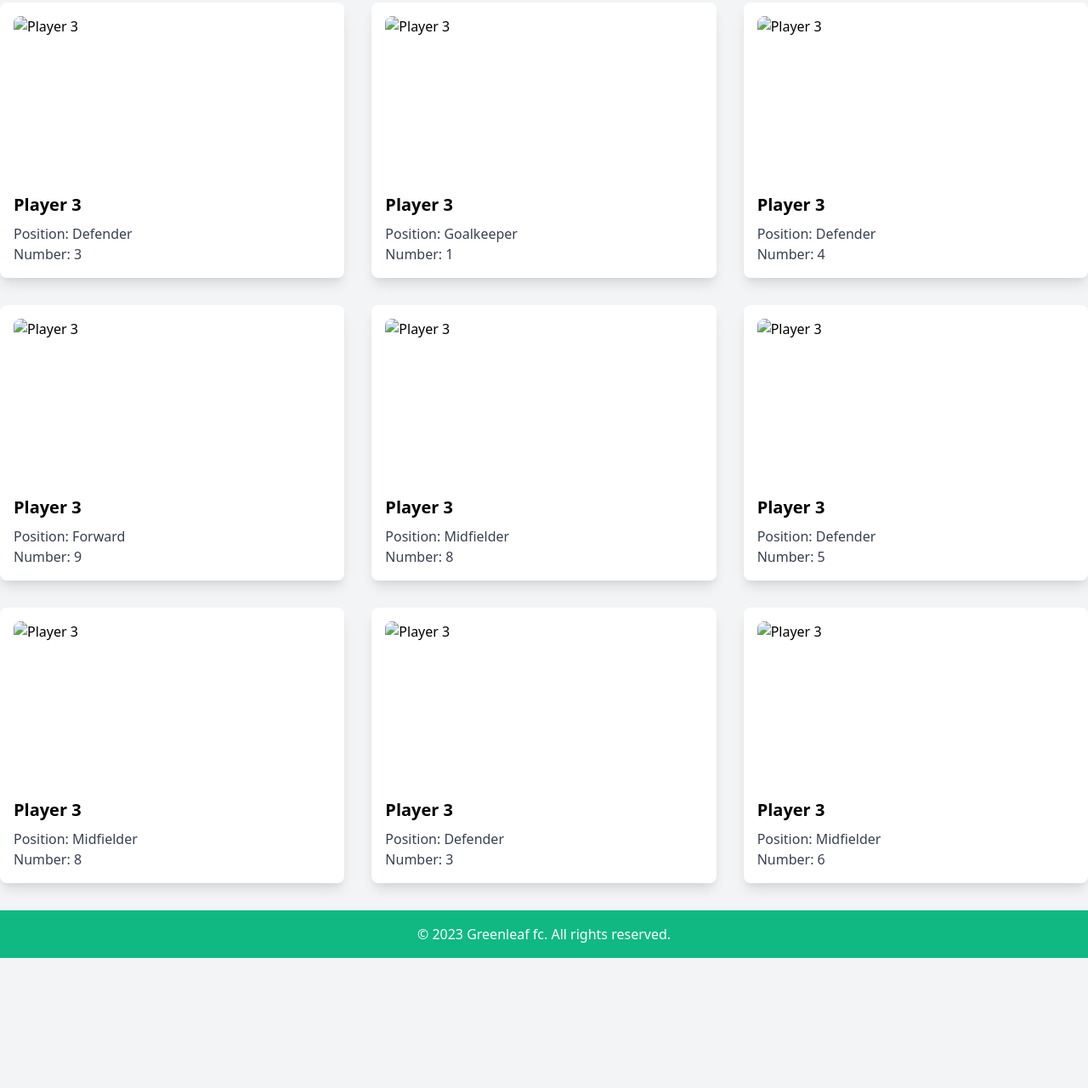
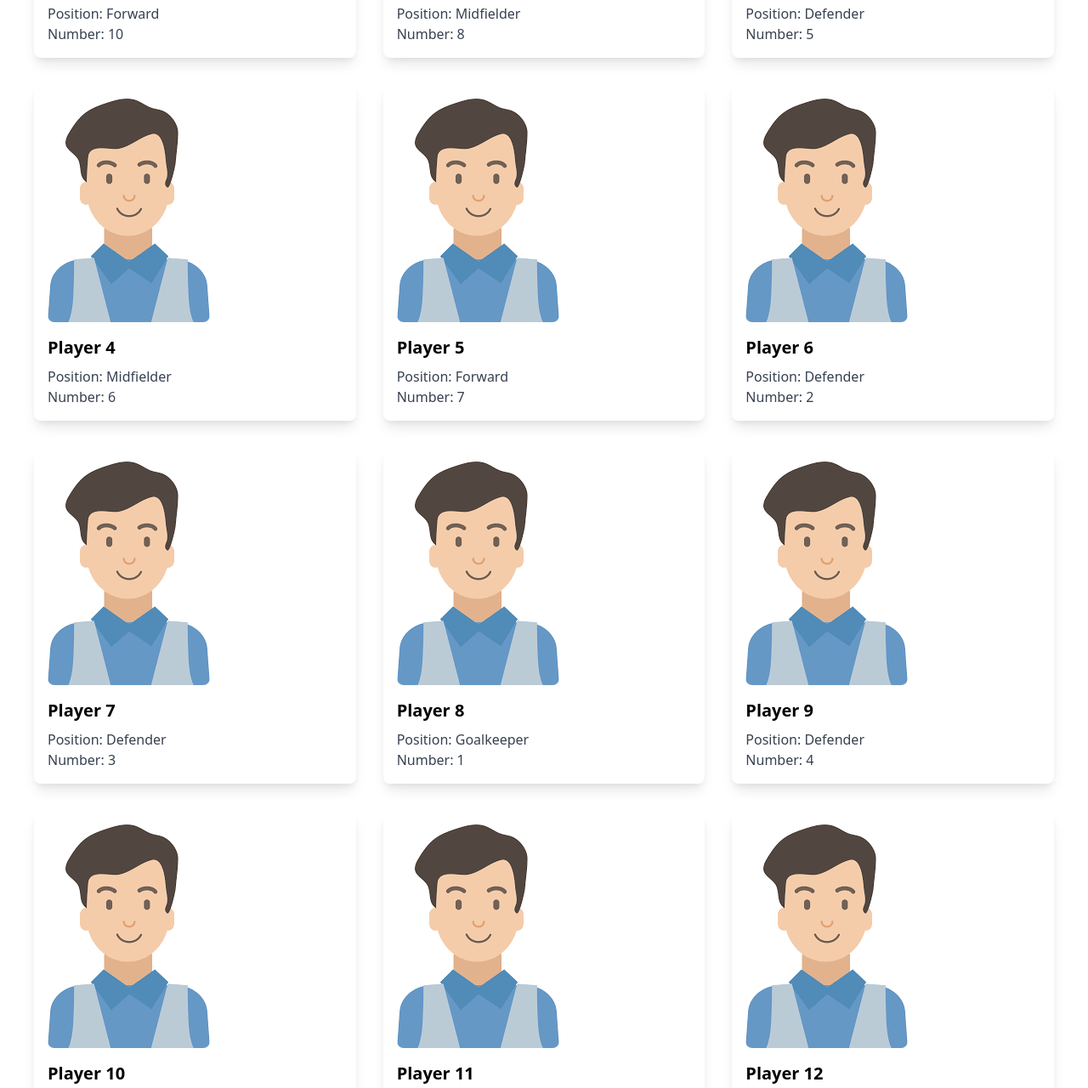
Before and after one commit to Ronnie-48/green-leaf, a plain HTML site: page index.html in a window 1280 px wide. Shown: the part 809-2089 px from the top of the page at 85% size. Before the commit the page ends 1936 px from the top, so only its background shows below. Drawn offline with nearby package versions, Linux system fonts and the light colour scheme.

Commit message:
added a players list

```diff
--- a/index.html
+++ b/index.html
@@ -10,17 +10,44 @@
 
 <body class="bg-gray-100 font-sans">
 
-    <header class="bg-green-500 text-white p-4">
-        <div class="container mx-auto">
+    <!-- Navigation Bar -->
+    <nav class="bg-green-500 text-white items-center">
+        <div class="container flex space-x-6 items-end mt-2">
+            <img src="file.enc" alt="" class="w-12 h-12">
             <h1 class="text-3xl font-bold">GREENLEAF FC</h1>
         </div>
-    </header>
+
+        <div>
+            <ul class="flex space-x-4 justify-end mr-4 items-center mt-0">
+                <li><a href="#" class="text-2xl hover:text-gray-300">Home</a></li>
+                <li><a href="#" class="text-2xl hover:text-gray-300">Players</a></li>
+                <li><a href="#" class="text-2xl hover:text-gray-300">Fixtures</a></li>
+                <li><a href="#" class="text-2xl hover:text-gray-300">About</a></li>
+                <li><a href="#" class="text-2xl hover:text-gray-300">Contact</a></li>
+            </ul>
+        </div>
+    </nav>
+    <!-- Main Content -->
+    <main class="py-10 px-10 bg-white rounded-lg shadow-md">
+        <section class="mt-10">
+            <h1 class="font-bold text-3xl">Welcome to Greenleaf Football Club!</h1>
+            <p class="my-4 text-lg">Greenleaf is a football club based in the beautiful County of Kiambu.</p>
+            <p class="my-4 text-lg">We are a team of passionate football players from the heart of Tigoni.</p>
+            <p class="my-4 text-lg">We are always looking for new players and supporters who want to join us on our
+                <p class="my-4 text-lg">We are always looking for new players and supporters to join our team. We have
+                    <button type="submit" class="px-4 py-2 bg-blue-700 text-white font-semibold
+                    tracking-wide uppercase border border-transparent rounded-full
+                    hover:bg-purple-500 focus:outline-none focus:shadow-outline
+                    transition duration-200 ease-in-out mt-4">Join Us Today!</button>
+        </section>
+
 
         <section class="container mx-auto mt-8">
+            <h1 class="font-bold text-3xl">Our Players</h1>
             <div class="grid grid-cols-1 md:grid-cols-2 lg:grid-cols-3 gap-8">
                 <!-- Player Card 1 -->
                 <div class="bg-white p-4 shadow-lg rounded-lg">
-                <img src="player1.jpg" alt="Player 1" class="w-full h-48 object-cover mb-4 rounded-lg">
+                    <img src="download (1).png" alt="Player 1" class="w-30 h-30 object-cover mb-4 rounded-lg">
                     <h2 class="text-xl font-semibold mb-2">Player 1</h2>
                     <p class="text-gray-700">Position: Forward</p>
                     <p class="text-gray-700">Number: 10</p>
@@ -28,7 +55,7 @@
 
                 <!-- Player Card 2 -->
                 <div class="bg-white p-4 shadow-lg rounded-lg">
-                <img src="player2.jpg" alt="Player 2" class="w-full h-48 object-cover mb-4 rounded-lg">
+                    <img src="download (1).png" alt="Player 2" class="w-30 h-30 object-cover mb-4 rounded-lg">
                     <h2 class="text-xl font-semibold mb-2">Player 2</h2>
                     <p class="text-gray-700">Position: Midfielder</p>
                     <p class="text-gray-700">Number: 8</p>
@@ -36,7 +63,7 @@
 
                 <!-- Player Card 3 -->
                 <div class="bg-white p-4 shadow-lg rounded-lg">
-                <img src="player3.jpg" alt="Player 3" class="w-full h-48 object-cover mb-4 rounded-lg">
+                    <img src="download (1).png" alt="Player 3" class="w-30 h-30 object-cover mb-4 rounded-lg">
                     <h2 class="text-xl font-semibold mb-2">Player 3</h2>
                     <p class="text-gray-700">Position: Defender</p>
                     <p class="text-gray-700">Number: 5</p>
@@ -44,96 +71,96 @@
 
                 <!-- Player Card 4 -->
                 <div class="bg-white p-4 shadow-lg rounded-lg">
-                <img src="player3.jpg" alt="Player 3" class="w-full h-48 object-cover mb-4 rounded-lg">
-                <h2 class="text-xl font-semibold mb-2">Player 3</h2>
+                    <img src="download (1).png" alt="Player 3" class="w-30 h-30 object-cover mb-4 rounded-lg">
+                    <h2 class="text-xl font-semibold mb-2">Player 4</h2>
                     <p class="text-gray-700">Position: Midfielder</p>
                     <p class="text-gray-700">Number: 6</p>
                 </div>
 
                 <!-- Player Card 5 -->
                 <div class="bg-white p-4 shadow-lg rounded-lg">
-                <img src="player3.jpg" alt="Player 3" class="w-full h-48 object-cover mb-4 rounded-lg">
-                <h2 class="text-xl font-semibold mb-2">Player 3</h2>
+                    <img src="download (1).png" alt="Player 3" class="w-30 h-30 object-cover mb-4 rounded-lg">
+                    <h2 class="text-xl font-semibold mb-2">Player 5</h2>
                     <p class="text-gray-700">Position: Forward</p>
                     <p class="text-gray-700">Number: 7</p>
                 </div>
 
                 <!-- Player Card 6 -->
                 <div class="bg-white p-4 shadow-lg rounded-lg">
-                <img src="player3.jpg" alt="Player 3" class="w-full h-48 object-cover mb-4 rounded-lg">
-                <h2 class="text-xl font-semibold mb-2">Player 3</h2>
+                    <img src="download (1).png" alt="Player 3" class="w-30 h-30 object-cover mb-4 rounded-lg">
+                    <h2 class="text-xl font-semibold mb-2">Player 6</h2>
                     <p class="text-gray-700">Position: Defender</p>
                     <p class="text-gray-700">Number: 2</p>
                 </div>
 
                 <!-- Player Card 7 -->
                 <div class="bg-white p-4 shadow-lg rounded-lg">
-                <img src="player3.jpg" alt="Player 3" class="w-full h-48 object-cover mb-4 rounded-lg">
-                <h2 class="text-xl font-semibold mb-2">Player 3</h2>
+                    <img src="download (1).png" alt="Player 3" class="w-30 h-30 object-cover mb-4 rounded-lg">
+                    <h2 class="text-xl font-semibold mb-2">Player 7</h2>
                     <p class="text-gray-700">Position: Defender</p>
                     <p class="text-gray-700">Number: 3</p>
                 </div>
 
                 <!-- Player Card 8 -->
                 <div class="bg-white p-4 shadow-lg rounded-lg">
-                <img src="player3.jpg" alt="Player 3" class="w-full h-48 object-cover mb-4 rounded-lg">
-                <h2 class="text-xl font-semibold mb-2">Player 3</h2>
+                    <img src="download (1).png" alt="Player 3" class="w-30 h-30 object-cover mb-4 rounded-lg">
+                    <h2 class="text-xl font-semibold mb-2">Player 8</h2>
                     <p class="text-gray-700">Position: Goalkeeper</p>
                     <p class="text-gray-700">Number: 1</p>
                 </div>
 
                 <!-- Player Card 9 -->
                 <div class="bg-white p-4 shadow-lg rounded-lg">
-                <img src="player3.jpg" alt="Player 3" class="w-full h-48 object-cover mb-4 rounded-lg">
-                <h2 class="text-xl font-semibold mb-2">Player 3</h2>
+                    <img src="download (1).png" alt="Player 3" class="w-30 h-30 object-cover mb-4 rounded-lg">
+                    <h2 class="text-xl font-semibold mb-2">Player 9</h2>
                     <p class="text-gray-700">Position: Defender</p>
                     <p class="text-gray-700">Number: 4</p>
                 </div>
 
                 <!-- Player Card 10 -->
                 <div class="bg-white p-4 shadow-lg rounded-lg">
-                <img src="player3.jpg" alt="Player 3" class="w-full h-48 object-cover mb-4 rounded-lg">
-                <h2 class="text-xl font-semibold mb-2">Player 3</h2>
+                    <img src="download (1).png" alt="Player 3" class="w-30 h-30 object-cover mb-4 rounded-lg">
+                    <h2 class="text-xl font-semibold mb-2">Player 10</h2>
                     <p class="text-gray-700">Position: Forward</p>
                     <p class="text-gray-700">Number: 9</p>
                 </div>
 
                 <!-- Player Card 11 -->
                 <div class="bg-white p-4 shadow-lg rounded-lg">
-                <img src="player3.jpg" alt="Player 3" class="w-full h-48 object-cover mb-4 rounded-lg">
-                <h2 class="text-xl font-semibold mb-2">Player 3</h2>
+                    <img src="download (1).png" alt="Player 3" class="w-30 h-30 object-cover mb-4 rounded-lg">
+                    <h2 class="text-xl font-semibold mb-2">Player 11</h2>
                     <p class="text-gray-700">Position: Midfielder</p>
                     <p class="text-gray-700">Number: 8</p>
                 </div>
 
                 <!-- Player Card 12 -->
                 <div class="bg-white p-4 shadow-lg rounded-lg">
-                <img src="player3.jpg" alt="Player 3" class="w-full h-48 object-cover mb-4 rounded-lg">
-                <h2 class="text-xl font-semibold mb-2">Player 3</h2>
+                    <img src="download (1).png" alt="Player 3" class="w-30 h-30 object-cover mb-4 rounded-lg">
+                    <h2 class="text-xl font-semibold mb-2">Player 12</h2>
                     <p class="text-gray-700">Position: Defender</p>
                     <p class="text-gray-700">Number: 5</p>
                 </div>
 
                 <!-- Player Card 13 -->
                 <div class="bg-white p-4 shadow-lg rounded-lg">
-                <img src="player3.jpg" alt="Player 3" class="w-full h-48 object-cover mb-4 rounded-lg">
-                <h2 class="text-xl font-semibold mb-2">Player 3</h2>
+                    <img src="download (1).png" alt="Player 3" class="w-30 h-30 object-cover mb-4 rounded-lg">
+                    <h2 class="text-xl font-semibold mb-2">Player 13</h2>
                     <p class="text-gray-700">Position: Midfielder</p>
                     <p class="text-gray-700">Number: 8</p>
                 </div>
 
                 <!-- Player Card 14 -->
                 <div class="bg-white p-4 shadow-lg rounded-lg">
-                <img src="player3.jpg" alt="Player 3" class="w-full h-48 object-cover mb-4 rounded-lg">
-                <h2 class="text-xl font-semibold mb-2">Player 3</h2>
+                    <img src="download (1).png" alt="Player 3" class="w-30 h-30 object-cover mb-4 rounded-lg">
+                    <h2 class="text-xl font-semibold mb-2">Player 14</h2>
                     <p class="text-gray-700">Position: Defender</p>
                     <p class="text-gray-700">Number: 3</p>
                 </div>
 
                 <!-- Player Card 15 -->
                 <div class="bg-white p-4 shadow-lg rounded-lg">
-                <img src="player3.jpg" alt="Player 3" class="w-full h-48 object-cover mb-4 rounded-lg">
-                <h2 class="text-xl font-semibold mb-2">Player 3</h2>
+                    <img src="download (1).png" alt="Player 3" class="w-30 h-30 object-cover mb-4 rounded-lg">
+                    <h2 class="text-xl font-semibold mb-2">Player 15</h2>
                     <p class="text-gray-700">Position: Midfielder</p>
                     <p class="text-gray-700">Number: 6</p>
                 </div>
```
Also changed, not shown: players.html (added), 1 other file. Lines whose indentation alone changed are shown as unchanged.
